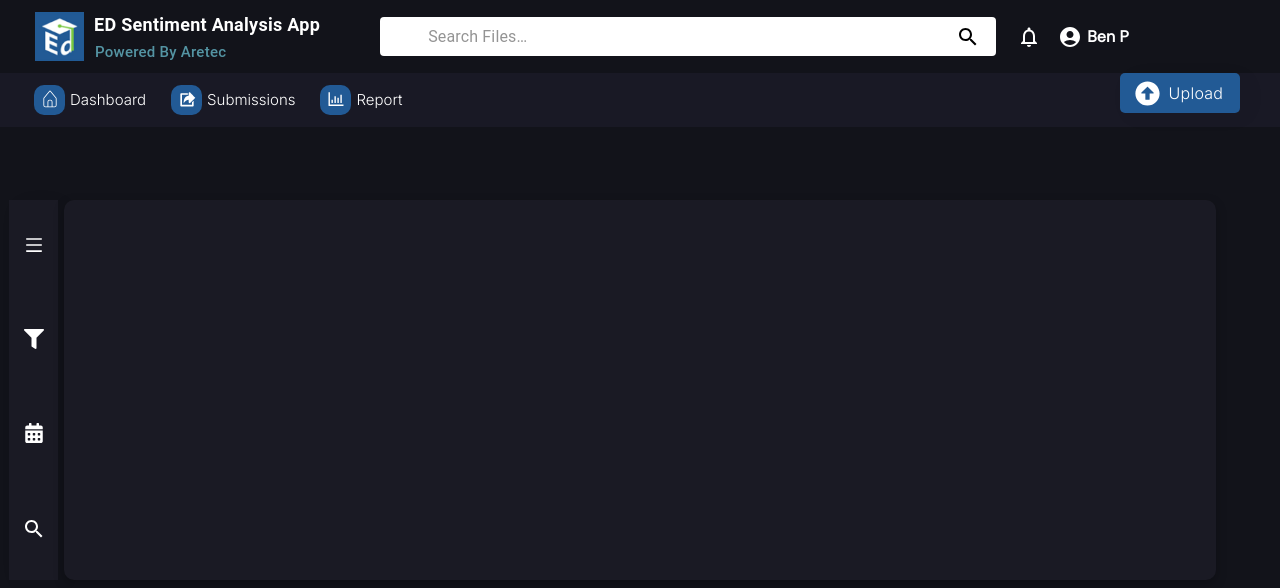
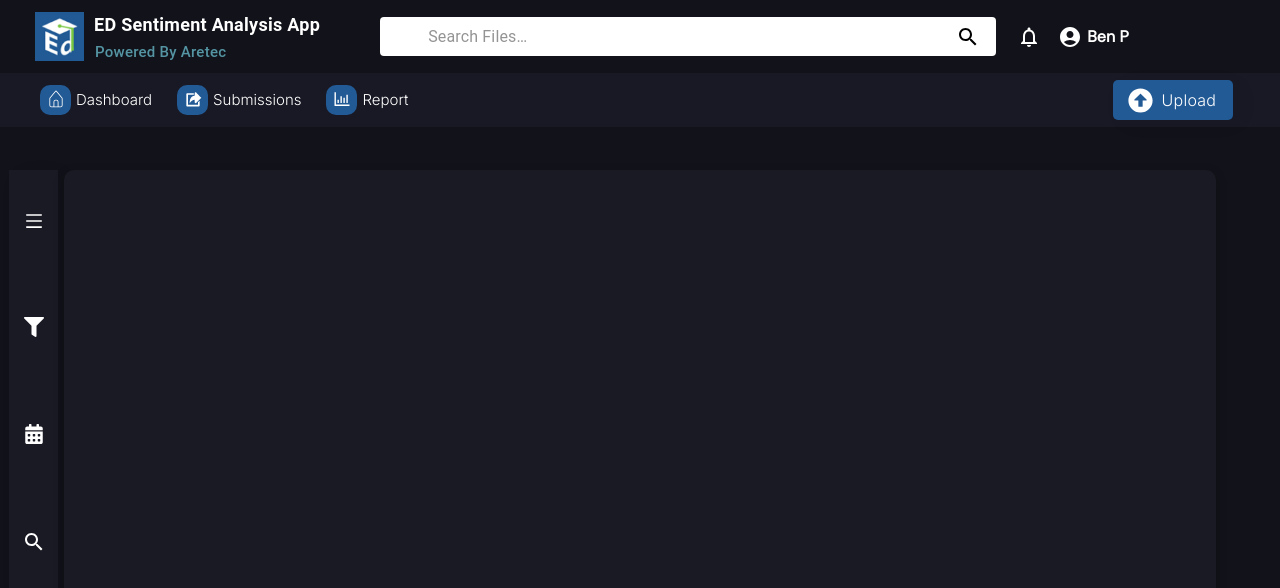
Before and after one commit to Entrolics-LLC/sentiment_frontend, a React (Create React App) app: page /responses in a window 1280 px wide. Shown: the top 588 px of the page. Built offline with nearby package versions, Linux system fonts and the light colour scheme.

Commit message:
Changes in button, sidebar & middle section

```diff
--- a/src/App.css
+++ b/src/App.css
@@ -58,7 +58,7 @@ body {
   justify-content: space-around;
   align-items: center;
   width: 49px;
-  height: 380px;
+  height: 430px;
   left: 9px;
   top: 160px;
   background: #1A1A24;
@@ -75,9 +75,9 @@ body {
   display: flex;
   position: absolute;
   width: 1150px;
-  height: 380px;
+  height: 430px;
   left: 64px;
-  top: 160px;
+  top: 170px !important;
   background: #1A1A24;
   box-shadow: 0px 4px 11px rgba(0, 0, 0, 0.25);
   border-radius: 10px;
@@ -88,8 +88,8 @@ body {
   background-color: var(--second-background) !important;
   flex-wrap: nowrap;
   display: flex;
-  padding-left: 24px;
-  padding-right: 24px;
+  padding-left: 30px ;
+  padding-right: 30px !important;
 }
 
 
@@ -141,6 +141,7 @@ body {
   box-shadow: 8px 4px 24px rgba(0, 0, 0, 0.03);
   color: var(--text-color);
   border-radius: 5px;
+  margin: 7px;
 }
 
 .buttonText {
@@ -185,7 +186,7 @@ body {
   }
 
   .sideBar {
-    top: 200px;
+    top: 170px;
   }
 }
 
```
